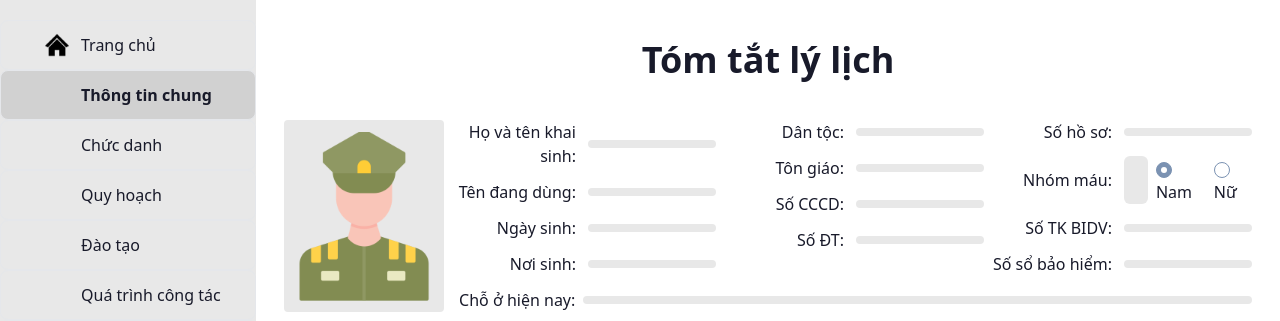
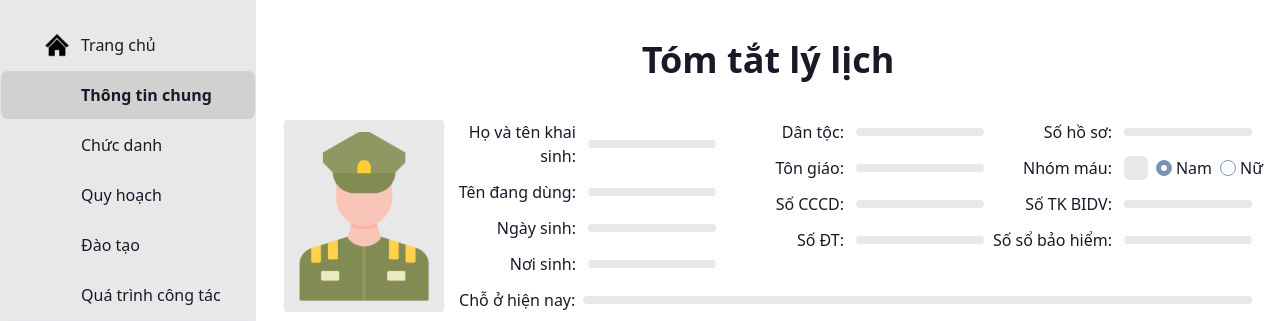
Before and after one commit to ndturng/data_management_CA, a Django app: template officers/templates/officers/officer_detail.html in a window 1280 px wide. Shown: the top 321 px of the page. Run offline with Django 5.2, Linux system fonts and the light colour scheme; the template is opened without the code that fills it, so the values that code supplies are empty; style sheets or scripts are compiled from the project's sources; some libraries are stand-ins or nearby versions.

Commit message:
style officer-detail

```diff
--- a/officers/templates/officers/officer_detail.html
+++ b/officers/templates/officers/officer_detail.html
@@ -119,14 +119,14 @@
                                 <p class="text-right">Nhóm máu:</p>
                                 <div class="flex space-x-2">
                                     <p class="bg-base-200 px-3 py-1 rounded-md">{{ officer.blood_type }}</p>
-                                    <p>
+                                    <label class="flex items-center">
                                         <input type="radio" name="radio-1" class="radio-xs radio-secondary" disabled checked="checked" />
-                                        Nam
-                                    </p>
-                                    <p>
+                                        <span class="ml-1">Nam</span>
+                                    </label>
+                                    <label class="flex items-center">
                                         <input type="radio" name="radio-1" class="radio-xs radio-secondary" disabled />
-                                        Nữ
-                                    </p>
+                                        <span class="ml-1">Nữ</span>
+                                    </label>
                                 </div>
                                 <p class="text-right">Số TK BIDV:</p>
                                 <p class="bg-base-200 px-2 py-1 rounded-md">{{officer.bank_account_BIDV }}</p>
```
